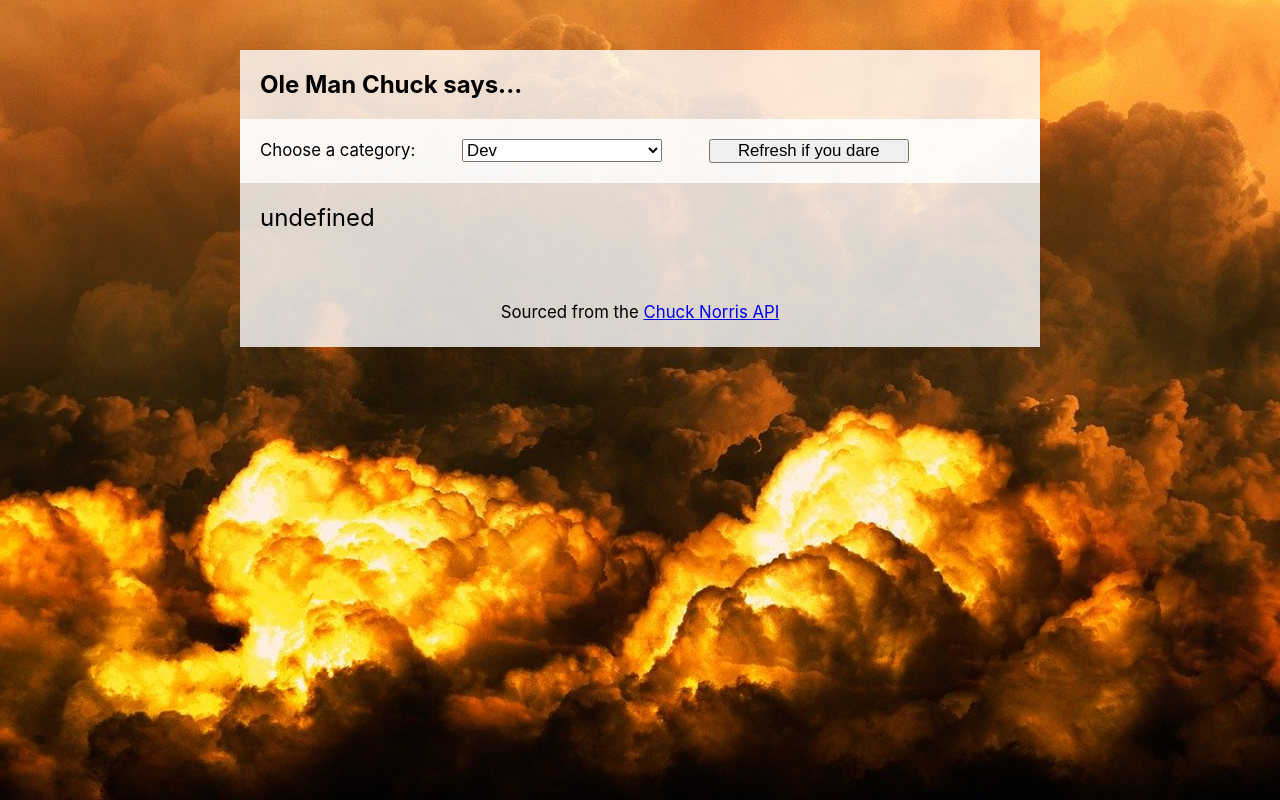
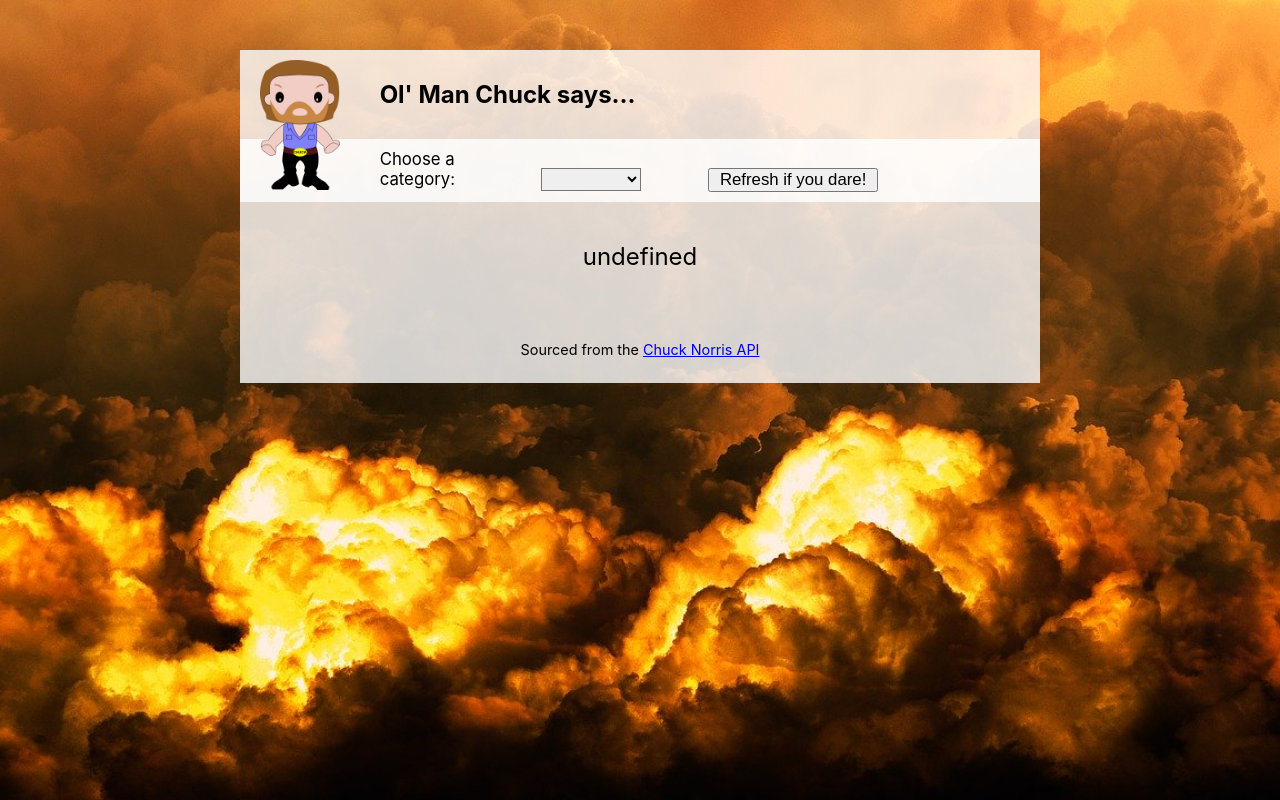
Before and after one commit to karleypetracca/chuck-norris-jokes, a plain HTML site: page index.html in a window 1280 px wide. Drawn offline with Linux system fonts and the light colour scheme; no server answers.

Commit message:
Changed variable list to pull from API directly. No more hardcoding! Also made select changes to design with added Chuck image

```diff
--- a/index.html
+++ b/index.html
@@ -9,28 +9,14 @@
 </head>
 <body>
     <div class="wrapper">
-        <p id="welcome">Ole Man Chuck says...</p>
+        <img src="images/man-161135_1280.png">
+        <p id="welcome">Ol' Man Chuck says...</p>
         <form>
-            <input type="hidden" id="categoryInput" value="animal">
+            <input type="hidden" id="categoryInput">
             <label for="selectCategory">Choose a category:</label>
             <select id="selectCategory" name="selectCategory">
-                <option value="dev">Dev</option>
-                <option value="animal">Animal</option>
-                <option value="career">Career</option>
-                <option value="celebrity">Celebrity</option>
-                <option value="fashion">Fashion</option>
-                <option value="food">Food</option>
-                <option value="history">History</option>
-                <option value="money">Money</option>
-                <option value="movie">Movie</option>
-                <option value="music">Music</option>
-                <option value="political">Political</option>
-                <option value="religion">Religion</option>
-                <option value="science">Science</option>
-                <option value="sport">Sport</option>
-                <option value="travel">Travel</option>
             </select>
-            <button type="button" id="refresh">Refresh if you dare</button>
+            <button type="button" id="refresh">Refresh if you dare!</button>
         </form>
         <p id="chuckSays"></p>
         <footer>
--- a/scripts/script.js
+++ b/scripts/script.js
@@ -1,9 +1,25 @@
 "use strict";
 
-let category = 'dev';
+
+let category = 'animal';
 
 const refreshButton = document.querySelector("#refresh"),
     selectCategory = document.querySelector("#selectCategory");
+
+function buildCategories() {
+    const categoryUrl = `https://api.chucknorris.io/jokes/categories`;
+    const selectCategory = document.querySelector("#selectCategory");
+    get(categoryUrl).then(function(response) {
+        response.forEach (function(element) {
+            const categoryElement = document.createElement("option");
+            categoryElement.value = element;
+            if (element != "explicit") {
+                categoryElement.innerHTML += element[0].toUpperCase() + element.substring(1);
+                selectCategory.appendChild(categoryElement);
+            }
+        })
+    })
+}
 
 function getQuote(category) {
     const apiUrl = `https://api.chucknorris.io/jokes/random?category=${category}`;
@@ -24,4 +40,5 @@ selectCategory.addEventListener("click", function(event) {
     }
 })
 
+buildCategories();
 getQuote(category);
--- a/styles/style.css
+++ b/styles/style.css
@@ -11,22 +11,31 @@ html {
 }
 
 body {
-    margin: 20px auto;
+    margin: 0 auto;
     background: url("../images/apocalypse-2273069_1280.jpg") no-repeat center center fixed;
     background-size: cover;
 }
 
 .wrapper {
     margin: 50px auto;
-    width: 800px;
+    width: 100%;
+    max-width: 800px;
     background-color: rgba(255, 255, 255, 0.8);
     padding-bottom: 5px;
 }
 
+img {
+    float: left;
+    padding: 10px 20px;
+    height: 150px;
+    object-fit: cover;
+    object-position: top;
+}
+
 #welcome {
-    padding-top: 20px;
-    padding-bottom: 20px;
-    padding-left: 20px;
+    display: inline-block;
+    padding: 30px 0;
+    margin-left: 20px;
     font-weight: bold;
 }
 
@@ -34,25 +43,40 @@ form {
     background-color: rgba(255, 255, 255, 0.8);
 }
 
-#refresh, #selectCategory, label {
+label, #selectCategory, #refresh {
+    display: inline-block;
     font-size: .7rem;
-    margin: 20px;
-    width: 200px;
+    margin: 10px 0;
+}
+
+label {
+    margin-left: 20px;
+    width: 155px;
 }
 
 #selectCategory {
     overflow-x: hidden;
     overflow-y: scroll;
+    width: 100px;
+    margin-right: 30px;
+    border-style: solid;
+}
+
+#refresh {
+    margin-left: 30px;
+    width: 170px;
 }
 
 #chuckSays {
-    margin: 20px;
+    margin: 40px;
+    margin-bottom: 10px;
+    text-align: center;
     padding-bottom: 50px;
 }
 
 footer {
     margin: 20px auto;
     padding: 20px auto;
-    font-size: .7rem;
+    font-size: .6rem;
     text-align: center;
 }
```
Also changed, not shown: images/man-161135_1280.png (added).
